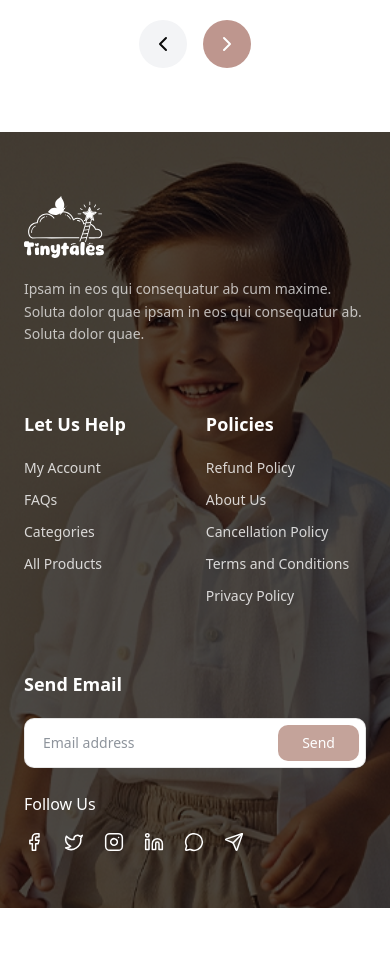
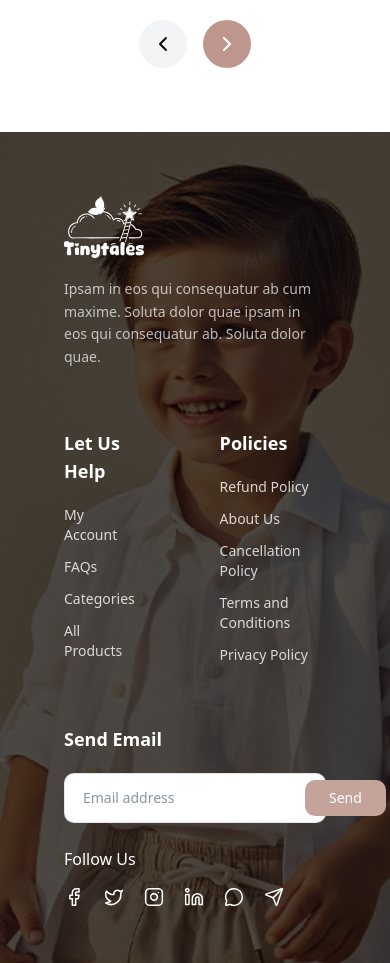
Before and after one commit to a7medmo7med1971/TrendLine_Task, a Next.js app: page / in a window 390 px wide. Shown: the part 3900-4863 px from the top of the page. Before the commit the page ends 4808 px from the top, so only its background shows below. Built offline with nearby package versions, Linux system fonts and the light colour scheme.

Commit message:
Eitde w-footer input

```diff
--- a/app/(componts)/_Layout/Footer.tsx
+++ b/app/(componts)/_Layout/Footer.tsx
@@ -50,8 +50,8 @@ export default function Footer() {
       <div className="absolute inset-0 bg-black/70 z-10" />
 
       {/* Content */}
-      <div className="relative z-20 max-w-[1400px] mx-auto px-6 sm:px-10 lg:px-16 pt-16 pb-14">
-        <div className="flex flex-col xl:flex-row justify-between gap-16">
+      <div className="relative z-20 max-w-[1400px] mx-auto px-16 sm:px-10 lg:px-16 pt-16 pb-14">
+        <div className="flex flex-col xl:flex-row justify-center gap-15">
           {/* Logo + Description */}
           <div className="max-w-sm">
             <Image
```
